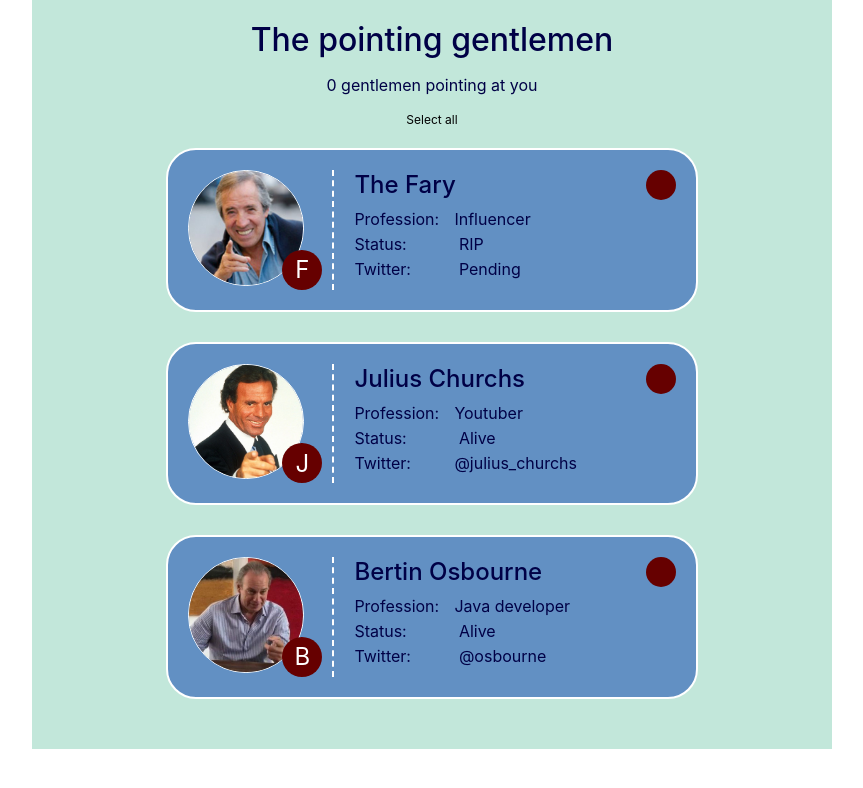
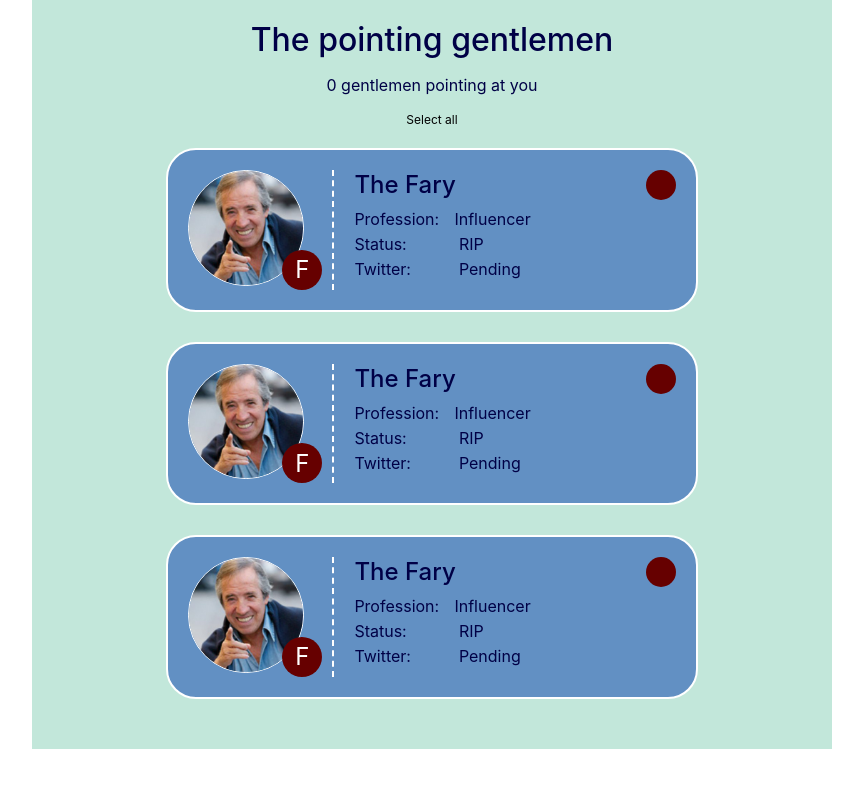
Before and after one commit to Liluminalia/202210-W4CH1-SARAFLORES-, a React (Create React App) app: page / in a window 1280 px wide. Shown: the top 788 px of the page, without its empty margins (208-1071 px from the left). Built offline with nearby package versions, Linux system fonts and the light colour scheme.

Commit message:
adding all components empty

```diff
--- a/src/App.tsx
+++ b/src/App.tsx
@@ -1,5 +1,6 @@
 import React from "react";
 import "./App.css";
+import { Gentleman } from "./Gentleman";
 import { Info } from "./Info";
 
 function App() {
@@ -11,111 +12,9 @@ function App() {
             <Info></Info>
             <main className="main">
                 <ul className="gentlemen">
-                    <li className="gentleman">
-                        <div className="gentleman__avatar-container">
-                            <img
-                                className="gentleman__avatar"
-                                src="img/fary.jpg"
-                                alt="The Fary pointing at you"
-                            />
-                            <span className="gentleman__initial">F</span>
-                        </div>
-                        <div className="gentleman__data-container">
-                            <h2 className="gentleman__name">The Fary</h2>
-                            <ul className="gentleman__data-list">
-                                <li className="gentleman__data">
-                                    <span className="gentleman__data-label">
-                                        Profession:
-                                    </span>
-                                    Influencer
-                                </li>
-                                <li className="gentleman__data">
-                                    <span className="gentleman__data-label">
-                                        Status:
-                                    </span>{" "}
-                                    RIP
-                                </li>
-                                <li className="gentleman__data">
-                                    <span className="gentleman__data-label">
-                                        Twitter:
-                                    </span>{" "}
-                                    Pending
-                                </li>
-                            </ul>
-                        </div>
-                        <i className="icon gentleman__icon fas fa-check"></i>
-                        <i className="icon gentleman__icon gentleman__icon--delete fas fa-times"></i>
-                    </li>
-                    <li className="gentleman">
-                        <div className="gentleman__avatar-container">
-                            <img
-                                className="gentleman__avatar"
-                                src="img/Julio.jpg"
-                                alt="Julius Churchs pointing at you"
-                            />
-                            <span className="gentleman__initial">J</span>
-                        </div>
-                        <div className="gentleman__data-container">
-                            <h2 className="gentleman__name">Julius Churchs</h2>
-                            <ul className="gentleman__data-list">
-                                <li className="gentleman__data">
-                                    <span className="gentleman__data-label">
-                                        Profession:
-                                    </span>
-                                    Youtuber
-                                </li>
-                                <li className="gentleman__data">
-                                    <span className="gentleman__data-label">
-                                        Status:
-                                    </span>{" "}
-                                    Alive
-                                </li>
-                                <li className="gentleman__data">
-                                    <span className="gentleman__data-label">
-                                        Twitter:
-                                    </span>
-                                    @julius_churchs
-                                </li>
-                            </ul>
-                        </div>
-                        <i className="icon gentleman__icon fas fa-check"></i>
-                        <i className="icon gentleman__icon gentleman__icon--delete fas fa-times"></i>
-                    </li>
-                    <li className="gentleman">
-                        <div className="gentleman__avatar-container">
-                            <img
-                                className="gentleman__avatar"
-                                src="img/bertin.jpg"
-                                alt="Bertin Osbourne pointing at you"
-                            />
-                            <span className="gentleman__initial">B</span>
-                        </div>
-                        <div className="gentleman__data-container">
-                            <h2 className="gentleman__name">Bertin Osbourne</h2>
-                            <ul className="gentleman__data-list">
-                                <li className="gentleman__data">
-                                    <span className="gentleman__data-label">
-                                        Profession:
-                                    </span>
-                                    Java developer
-                                </li>
-                                <li className="gentleman__data">
-                                    <span className="gentleman__data-label">
-                                        Status:
-                                    </span>{" "}
-                                    Alive
-                                </li>
-                                <li className="gentleman__data">
-                                    <span className="gentleman__data-label">
-                                        Twitter:
-                                    </span>{" "}
-                                    @osbourne
-                                </li>
-                            </ul>
-                        </div>
-                        <i className="icon gentleman__icon fas fa-check"></i>
-                        <i className="icon gentleman__icon gentleman__icon--delete fas fa-times"></i>
-                    </li>
+                    <Gentleman></Gentleman>
+                    <Gentleman></Gentleman>
+                    <Gentleman></Gentleman>
                 </ul>
             </main>
         </div>
--- /dev/null
+++ b/src/Button.tsx
@@ -0,0 +1,7 @@
+export function Button() {
+    return (
+        <>
+            <button className="button button--select">Select all</button>
+        </>
+    );
+}
--- /dev/null
+++ b/src/Gentleman.tsx
@@ -0,0 +1,41 @@
+export function Gentleman() {
+    return (
+        <>
+            <li className="gentleman">
+                <div className="gentleman__avatar-container">
+                    <img
+                        className="gentleman__avatar"
+                        src="img/fary.jpg"
+                        alt="The Fary pointing at you"
+                    />
+                    <span className="gentleman__initial">F</span>
+                </div>
+                <div className="gentleman__data-container">
+                    <h2 className="gentleman__name">The Fary</h2>
+                    <ul className="gentleman__data-list">
+                        <li className="gentleman__data">
+                            <span className="gentleman__data-label">
+                                Profession:
+                            </span>
+                            Influencer
+                        </li>
+                        <li className="gentleman__data">
+                            <span className="gentleman__data-label">
+                                Status:
+                            </span>{" "}
+                            RIP
+                        </li>
+                        <li className="gentleman__data">
+                            <span className="gentleman__data-label">
+                                Twitter:
+                            </span>{" "}
+                            Pending
+                        </li>
+                    </ul>
+                </div>
+                <i className="icon gentleman__icon fas fa-check"></i>
+                <i className="icon gentleman__icon gentleman__icon--delete fas fa-times"></i>
+            </li>
+        </>
+    );
+}
--- a/src/Info.tsx
+++ b/src/Info.tsx
@@ -1,4 +1,5 @@
 import { useEffect, useState } from "react";
+import { Button } from "./Button";
 export function Info() {
     const [counter, setCounter] = useState(0);
     useEffect(() => {}, [counter]);
@@ -11,15 +12,7 @@ export function Info() {
         <>
             <section className="controls">
                 <p className="info">{counter} gentlemen pointing at you</p>
-                <button
-                    className="button button--select"
-                    onClick={() => {
-                        //pendiente arreglar
-                        selectAll(-1);
-                    }}
-                >
-                    Select all
-                </button>
+                <Button></Button>
             </section>
         </>
     );
```
